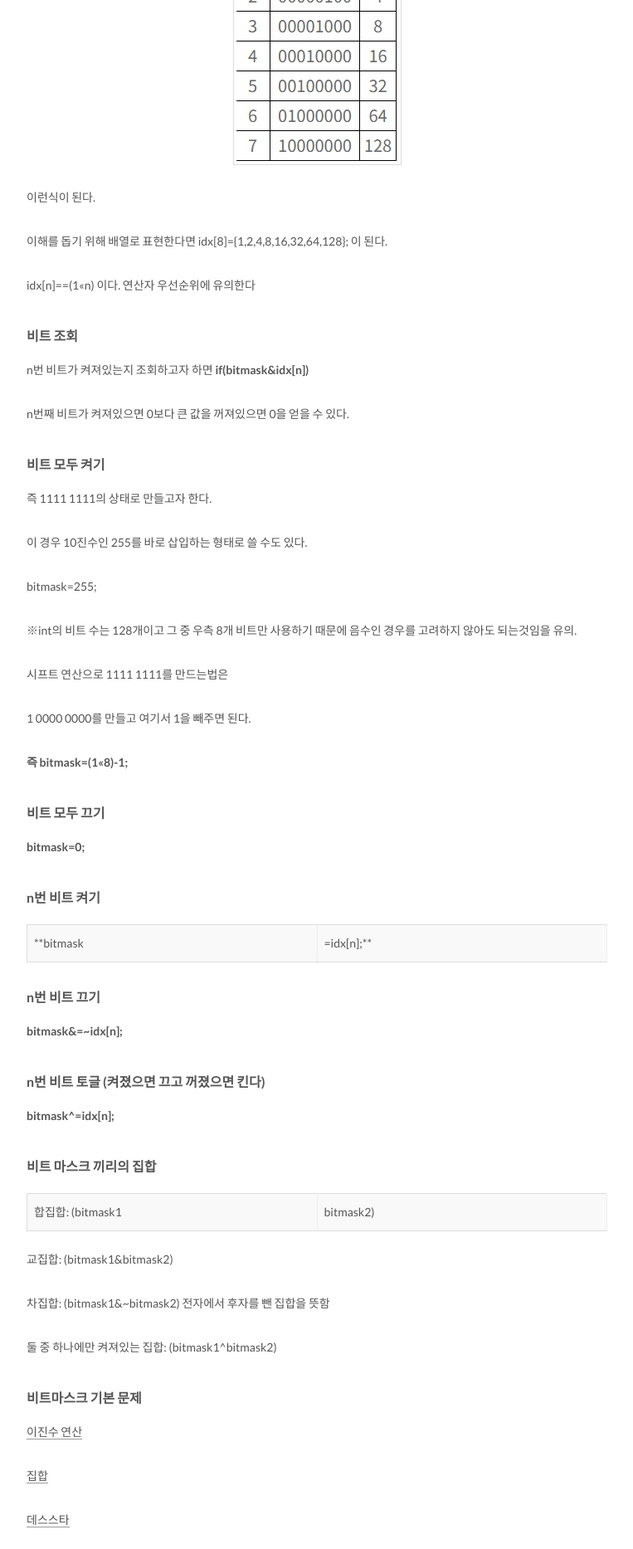
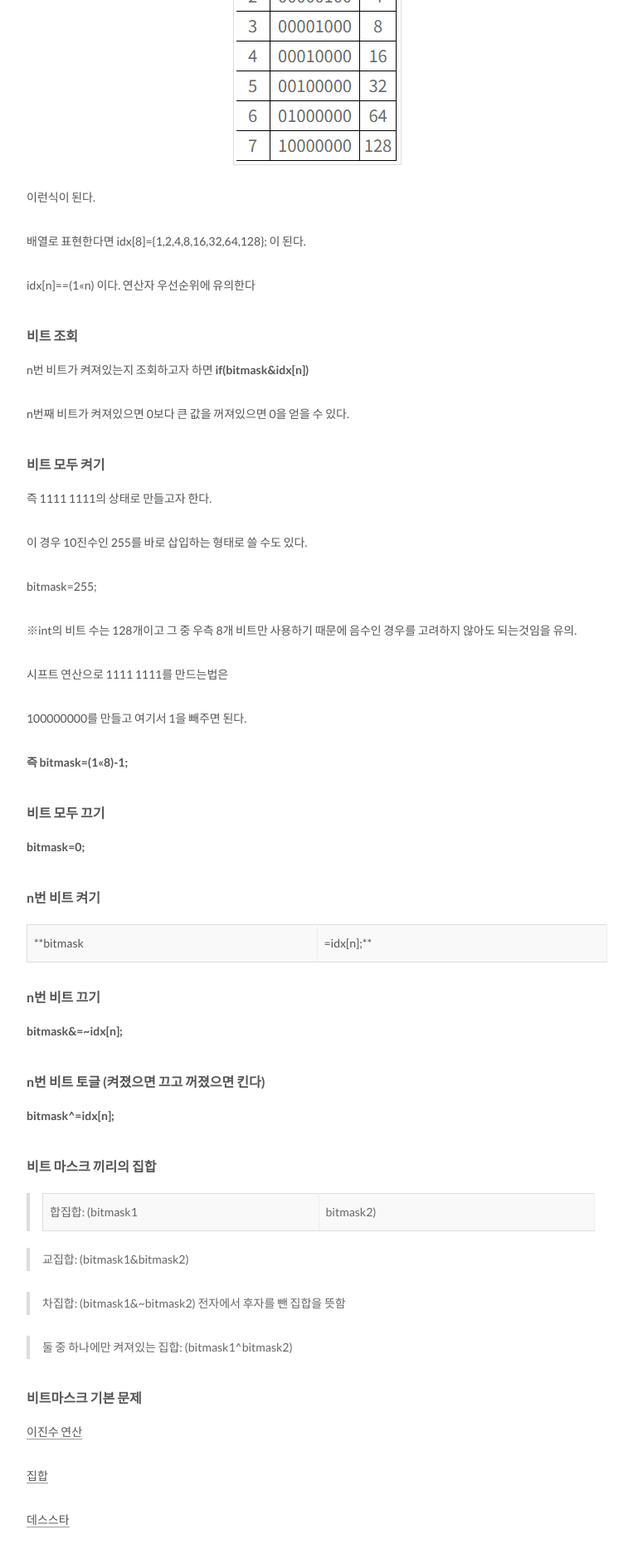
Before and after one commit to quarl894/quarl894.github.io, a Jekyll site: the page built from _posts/2018-03-22-비트마스크 기초편.md, in a window 1280 px wide, cut to the strip 1335-3202 px from the top of the page. Shown: the whole strip at 83% size, without its empty margins (258-1021 px from the left). Built offline with Jekyll 4.4.1, drawn with Linux system fonts in a browser that asks for light colours; comment, search, counter and statistics services are not loaded; some of the changed lines change nothing that is shown.

Commit message:
2018-03-22-비트마스크 기초편

```diff
--- a/_posts/2018-03-22-비트마스크 기초편.md
+++ b/_posts/2018-03-22-비트마스크 기초편.md
@@ -35,7 +35,7 @@ bitmask 변수의 우측 8개 비트만 사용한다는 것이다.
 
 이런식이 된다.
 
-이해를 돕기 위해 배열로 표현한다면 idx[8]={1,2,4,8,16,32,64,128}; 이 된다.
+배열로 표현한다면 idx[8]={1,2,4,8,16,32,64,128}; 이 된다.
 
 idx[n]==(1<<n) 이다. 연산자 우선순위에 유의한다
 
@@ -57,7 +57,7 @@ bitmask=255;
 
 시프트 연산으로 1111 1111를 만드는법은
 
-1 0000 0000를 만들고 여기서 1을 빼주면 된다.
+100000000를 만들고 여기서 1을 빼주면 된다.
 
 **즉 bitmask=(1<<8)-1;**
 
@@ -79,13 +79,13 @@ bitmask=255;
 
 #### 비트 마스크 끼리의 집합
 
-합집합: (bitmask1|bitmask2)
+> 합집합: (bitmask1 | bitmask2)
 
-교집합: (bitmask1&bitmask2)
+> 교집합: (bitmask1&bitmask2)
 
-차집합: (bitmask1&~bitmask2)    전자에서 후자를 뺀 집합을 뜻함
+> 차집합: (bitmask1&~bitmask2)    전자에서 후자를 뺀 집합을 뜻함
 
-둘 중 하나에만 켜져있는 집합: (bitmask1^bitmask2)
+> 둘 중 하나에만 켜져있는 집합: (bitmask1^bitmask2)
 
 #### 비트마스크 기본 문제
 
```
